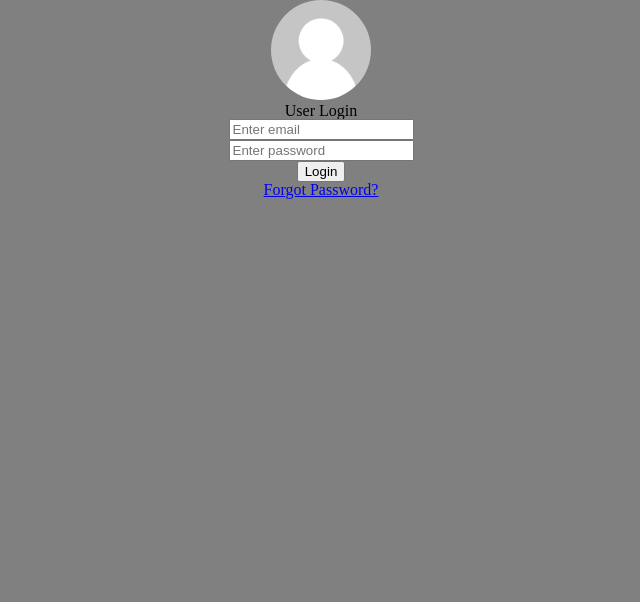
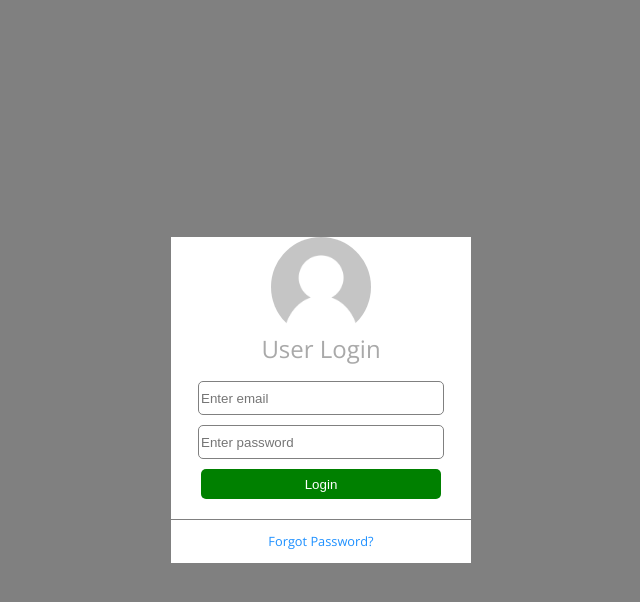
Before and after one commit to tregulovailmira/Lesson6, a plain HTML site: page index.html in a window 1280 px wide. Shown: the whole page, without its empty margins (319-959 px from the left). Drawn offline with nearby package versions, Linux system fonts and the light colour scheme.

Commit message:
Create LoginForm with flex

```diff
--- a/css/styles.css
+++ b/css/styles.css
@@ -1,16 +1,24 @@
 body {
     background-color: gray;
+    height: 100vh;
+    display: flex;
+    font-family: 'Open Sans', sans-serif;
+    justify-content: center;
+    align-items: center;
 }
 
-img {
+.userPhoto {
+    display: flex;
+
+}
+
+.userPhoto img {
+    /*position: relative;*/
+    /*top: -50px;*/
     width: 100px;
     height: 100px;
     border-radius: 50%;
     object-fit: cover;
-}
-
-.userFormContainer {
-
 }
 
 .userFormContainer, .loginForm {
@@ -19,3 +27,48 @@ img {
     justify-content: center;
     align-items: center;
 }
+
+.userFormContainer {
+    background-color: white;
+    min-width: 300px;
+    /*max-height: 300px;*/
+    align-items: center;
+}
+
+.loginForm {
+    width: 100%;
+    padding-bottom: 15px;
+    border-bottom: 1px solid gray;
+
+}
+
+.loginForm button, .loginForm input  {
+    width: 80%;
+    height: 30px;
+    border-radius: 5px;
+    margin: 5px;
+}
+
+.loginForm input {
+    border: 1px solid gray;
+}
+
+.loginForm button {
+    background-color: green;
+    color: white;
+    border: none;
+}
+
+.formHead {
+    font-size: 1.5rem;
+    color: darkgray;
+    margin-bottom: 15px;
+}
+
+.forgotPassword {
+    display: inline-block;
+    margin: 15px 0;
+    text-decoration: none;
+    color: dodgerblue;
+    font-size: 0.8rem;
+}
--- a/index.html
+++ b/index.html
@@ -6,6 +6,7 @@
     <title>Title</title>
     <link rel="stylesheet" href="css/reset.css">
     <link rel="stylesheet" href="css/styles.css">
+    <link href="https://fonts.googleapis.com/css2?family=Open+Sans:wght@300;400;700&display=swap" rel="stylesheet">
 </head>
 <body>
     <div class="userFormContainer">
@@ -13,16 +14,13 @@
             <img src="images/userPhoto.png" alt="photo"></div>
         <div class="formHead">User Login</div>
         <form class="loginForm">
-
-            <label for="userEmail">
-                <input type="email" id="userEmail" placeholder="Enter email">
-            </label>
-            <label for="userPassword">
-                <input type="text" id="userPassword" placeholder="Enter password">
-            </label>
+            <label for="userEmail"></label>
+            <input type="email" id="userEmail" placeholder="Enter email">
+            <label for="userPassword"></label>
+            <input type="text" id="userPassword" placeholder="Enter password">
             <button class="buttonLogin">Login</button>
         </form>
-        <div><a href="#">Forgot Password?</a></div>
+        <div><a href="#" class="forgotPassword">Forgot Password?</a></div>
     </div>
 </body>
 </html>
```
Also changed, not shown: images/close-24px.svg (added).
